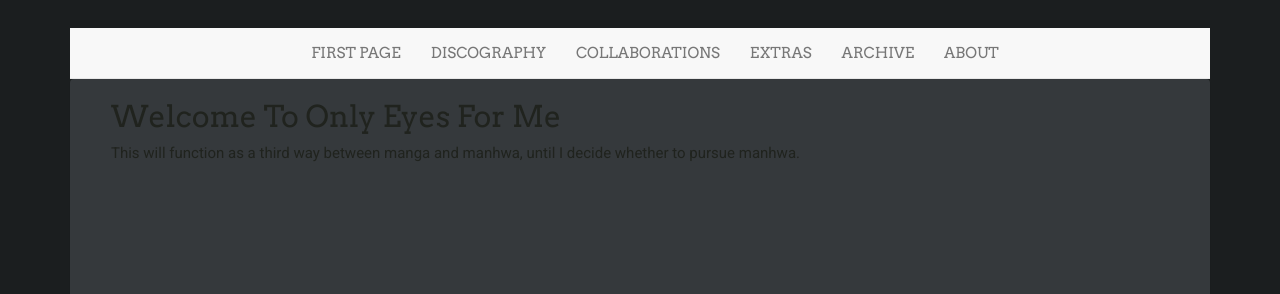
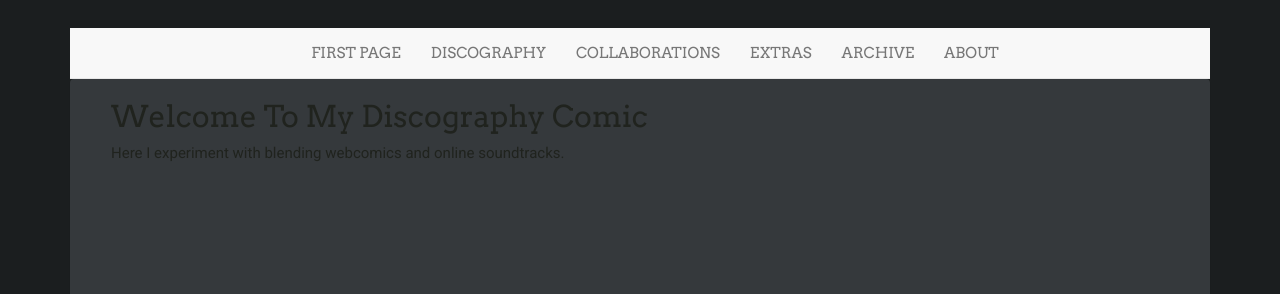
Before and after one commit to LWFlouisa/MyDiscography, a Jekyll site: the page built from index.md, in a window 1280 px wide. Shown: the part 226-520 px from the top of the page. Built offline with Jekyll 4.4.1, drawn with Linux system fonts in a browser that asks for light colours; nearby versions of some CDN libraries; comment, search, counter and statistics services are not loaded.

Commit message:
Update index.md

```diff
--- a/index.md
+++ b/index.md
@@ -3,6 +3,6 @@ layout: default
 title: About
 permalink: /index.html
 ---
-# Welcome To Only Eyes For Me
+# Welcome To My Discography Comic
 
-This will function as a third way between manga and manhwa, until I decide whether to pursue manhwa.
+Here I experiment with blending webcomics and online soundtracks.
```
